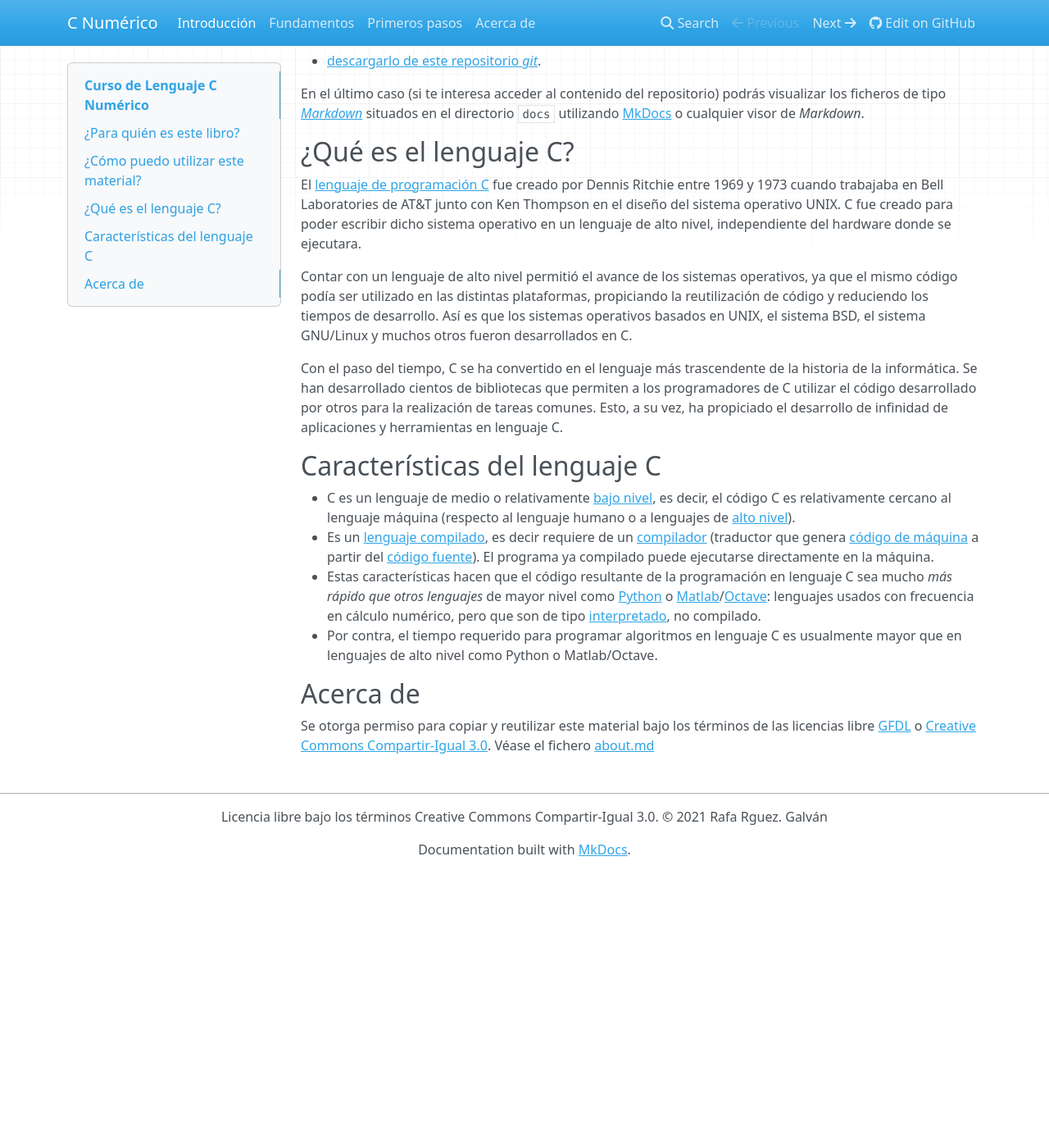
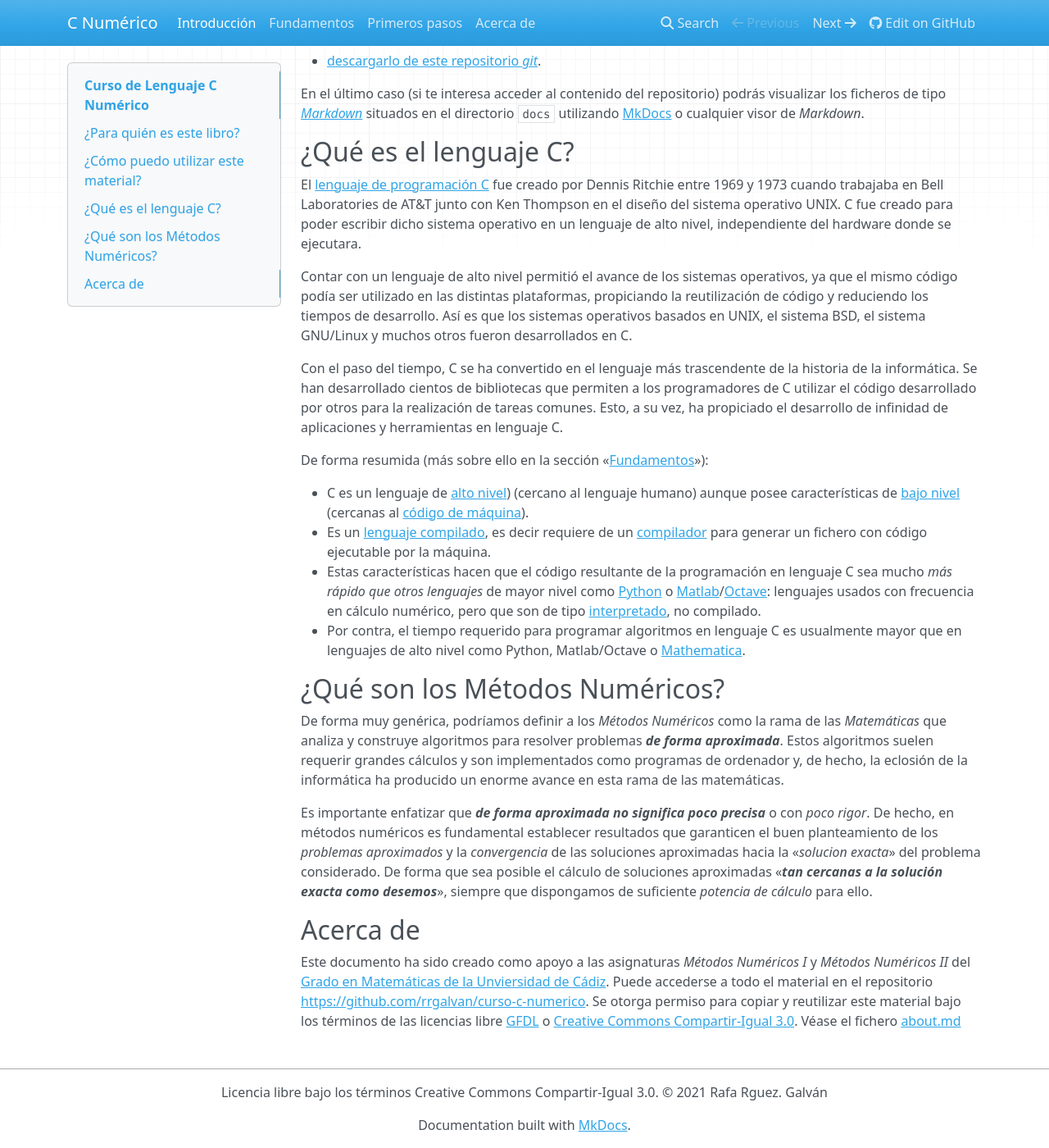
Before and after one commit to rrgalvan/Fundamentos_MN, an MkDocs documentation site: the page built from docs/index.md, in a window 1280 px wide and 1400 px high, scrolled down 737 px. Shown: the whole window at 82% size. Built offline with MkDocs 1.6.1, drawn with Linux system fonts in a browser that asks for light colours; nearby versions of some CDN libraries; before the commit the page ends 1801 px from its top, so only the background shows below that.

Commit message:
Mejoro la introducción

```diff
--- a/docs/index.md
+++ b/docs/index.md
@@ -35,14 +35,19 @@ Contar con un lenguaje de alto nivel permitió el avance de los sistemas operati
 
 Con el paso del tiempo, C se ha convertido en el lenguaje más trascendente de la historia de la informática. Se han desarrollado cientos de bibliotecas que permiten a los programadores de C utilizar el código desarrollado por otros para la realización de tareas comunes. Esto, a su vez, ha propiciado el desarrollo de infinidad de aplicaciones y herramientas en lenguaje C.
 
-## Características del lenguaje C
+De forma resumida (más sobre ello en la sección «[Fundamentos](fundamentos.md)»):
 
-- C es un lenguaje de medio o relativamente [bajo nivel](https://es.wikipedia.org/wiki/Lenguaje_de_bajo_nivel), es decir, el código C es relativamente cercano al lenguaje máquina (respecto al lenguaje humano o a lenguajes de [alto nivel](https://es.wikipedia.org/wiki/Lenguaje_de_alto_nivel)).
-- Es un [lenguaje compilado](https://es.wikipedia.org/wiki/Lenguaje_de_programaci%C3%B3n_compilado), es decir requiere de un [compilador](https://es.wikipedia.org/wiki/Compilador) (traductor que genera [código de máquina](https://es.wikipedia.org/wiki/Lenguaje_de_m%C3%A1quina) a partir del [código fuente](https://es.wikipedia.org/wiki/C%C3%B3digo_fuente)). El programa ya compilado puede ejecutarse directamente en la máquina.
+- C es un lenguaje de [alto nivel](https://es.wikipedia.org/wiki/Lenguaje_de_alto_nivel)) (cercano al lenguaje humano) aunque posee características de [bajo nivel](https://es.wikipedia.org/wiki/Lenguaje_de_bajo_nivel) (cercanas al [código de máquina](https://es.wikipedia.org/wiki/Lenguaje_de_m%C3%A1quina)).
+- Es un [lenguaje compilado](https://es.wikipedia.org/wiki/Lenguaje_de_programaci%C3%B3n_compilado), es decir requiere de un [compilador](https://es.wikipedia.org/wiki/Compilador) para generar un fichero con código ejecutable por la máquina.
 - Estas características hacen que el código resultante de la programación en lenguaje C sea mucho *más rápido que otros lenguajes* de mayor nivel como [Python](https://www.python.org/) o [Matlab](https://www.mathworks.com/products/matlab.html)/[Octave](https://www.gnu.org/software/octave/index): lenguajes usados con frecuencia en cálculo numérico, pero que son de tipo [interpretado](https://es.wikipedia.org/wiki/Int%C3%A9rprete_(inform%C3%A1tica)), no compilado.
-- Por contra, el tiempo requerido para programar algoritmos en lenguaje C es usualmente mayor que en lenguajes de alto nivel como Python o Matlab/Octave.
+- Por contra, el tiempo requerido para programar algoritmos en lenguaje C es usualmente mayor que en lenguajes de alto nivel como Python, Matlab/Octave o [Mathematica](https://es.wikipedia.org/wiki/Mathematica).
 
+## ¿Qué son los Métodos Numéricos?
+
+De forma muy genérica, podríamos definir a los *Métodos Numéricos* como la rama de las *Matemáticas* que analiza y construye algoritmos para resolver problemas ***de forma aproximada***. Estos algoritmos suelen requerir grandes cálculos y son implementados como programas de ordenador y, de hecho, la eclosión de la informática ha producido un enorme avance en esta rama de las matemáticas.
+
+Es importante enfatizar que ***de forma aproximada no significa poco precisa*** o con *poco rigor*. De hecho, en métodos numéricos es fundamental establecer resultados que garanticen el buen planteamiento de los *problemas aproximados* y la *convergencia* de las soluciones aproximadas hacia la «*solucion exacta*» del problema considerado. De forma que sea posible el cálculo de soluciones aproximadas  «***tan cercanas a la solución exacta como desemos***», siempre que dispongamos de suficiente *potencia de cálculo* para ello.
 
 ## Acerca de
 
-Se otorga permiso para copiar y reutilizar este material bajo los términos de las licencias libre [GFDL](https://es.wikipedia.org/wiki/Licencia_de_documentaci%C3%B3n_libre_de_GNU) o [Creative Commons Compartir-Igual 3.0](https://creativecommons.org/licenses/by-sa/3.0/deed.es). Véase el fichero [about.md](about.md)
+Este documento ha sido creado como apoyo a las asignaturas *Métodos Numéricos I* y *Métodos Numéricos II* del [Grado en Matemáticas de la Unviersidad de Cádiz](https://ciencias.uca.es/matematicas). Puede accederse a todo el material en el repositorio [https://github.com/rrgalvan/curso-c-numerico](https://github.com/rrgalvan/curso-c-numerico). Se otorga permiso para copiar y reutilizar este material bajo los términos de las licencias libre [GFDL](https://es.wikipedia.org/wiki/Licencia_de_documentaci%C3%B3n_libre_de_GNU) o [Creative Commons Compartir-Igual 3.0](https://creativecommons.org/licenses/by-sa/3.0/deed.es). Véase el fichero [about.md](about.md)
```
Also changed, not shown: docs/about.md (+2 -5 lines), docs/primeros_pasos.md (+1 -1 lines).
